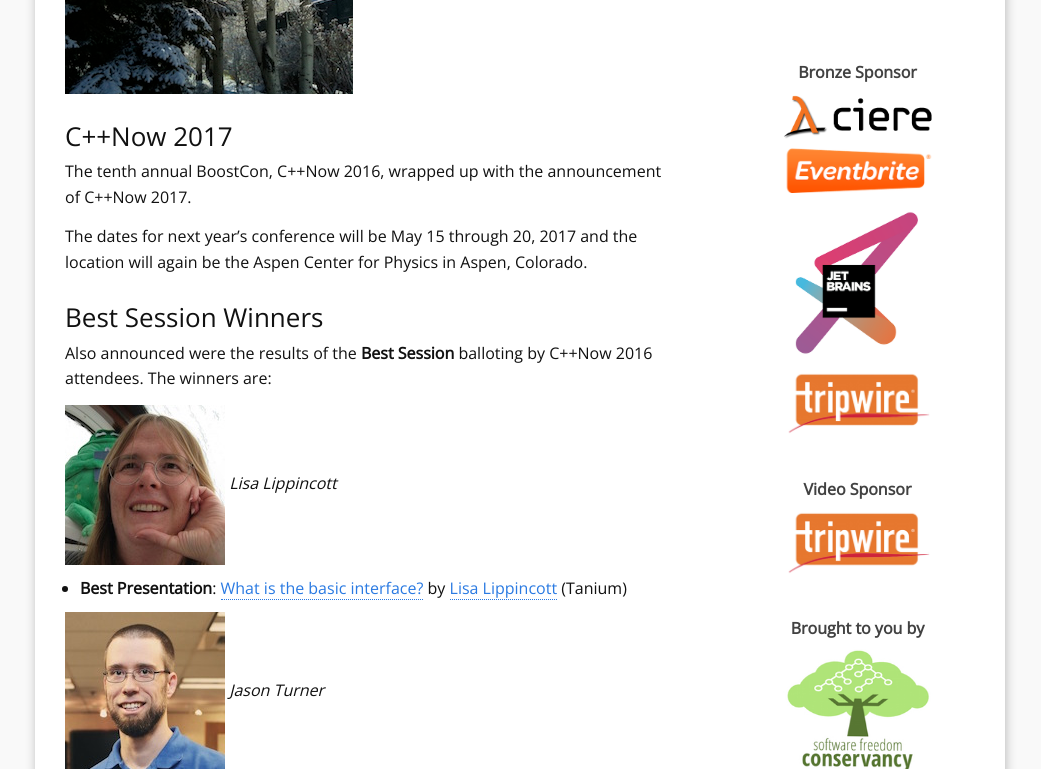
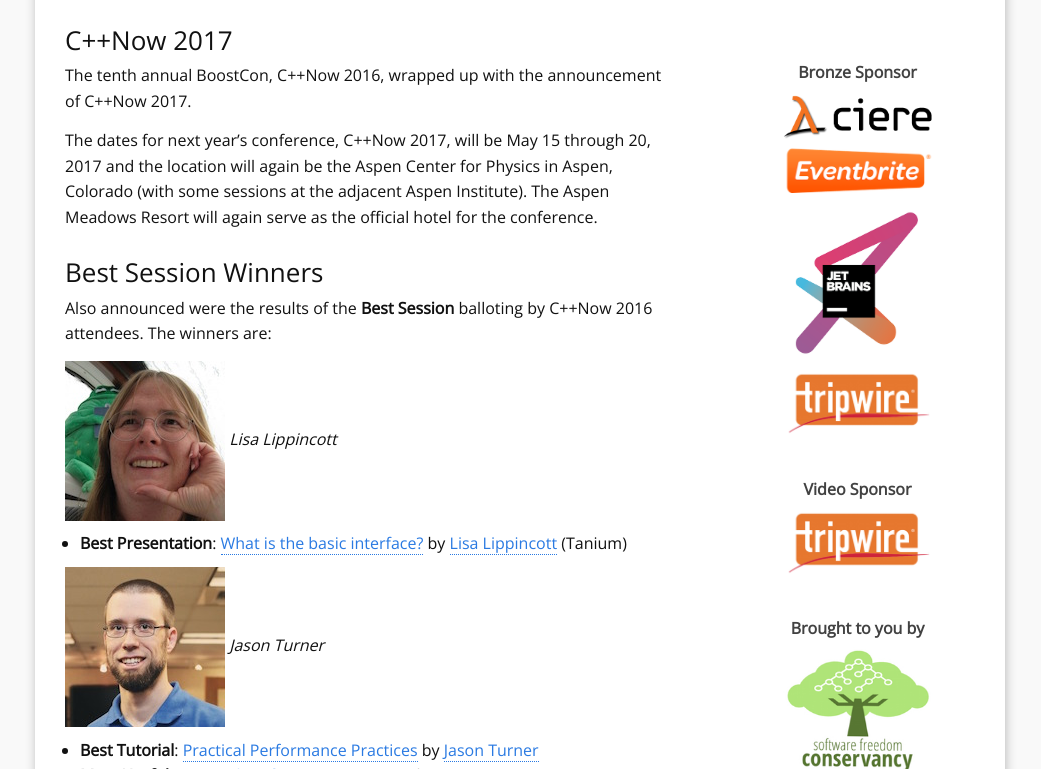
Before and after one commit to boostcon/cppnow_website, a Jekyll site: the page built from 2016-conference/_posts/2016-05-18-close-of-2016.md, in a window 1280 px wide and 900 px high, scrolled down 655 px, cut to the strip 131-900 px from the top of the window. Shown: the whole strip, without its empty margins (120-1161 px from the left). Built offline with Jekyll 4.4.1, drawn with Linux system fonts in a browser that asks for light colours; comment, search, counter and statistics services are not loaded.

```diff
--- a/2016-conference/_posts/2016-05-18-close-of-2016.md
+++ b/2016-conference/_posts/2016-05-18-close-of-2016.md
@@ -16,7 +16,7 @@
 
 The tenth annual BoostCon, C++Now 2016, wrapped up with the announcement of C++Now 2017.
 
-The dates for next year's conference will be May 15 through 20, 2017 and the location will again be the Aspen Center for Physics in Aspen, Colorado.
+The dates for next year's conference, C++Now 2017, will be May 15 through 20, 2017 and the location will again be the Aspen Center for Physics in Aspen, Colorado (with some sessions at the adjacent Aspen Institute). The Aspen Meadows Resort will again serve as the official hotel for the conference.
 
 ### Best Session Winners
 Also announced were the results of the __Best Session__ balloting by C++Now 2016 attendees. The winners are:
```
Also changed, not shown: images/2016-closing.jpeg.
